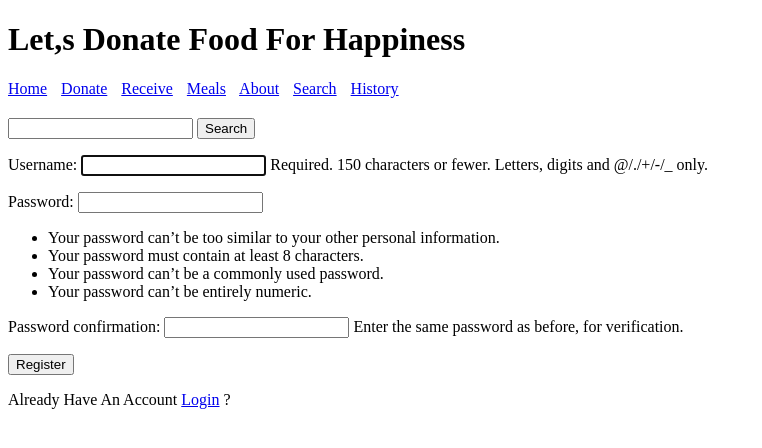
After one commit to jysin330/fooDonationApp, a Django app: page /register/ in a window 1280 px wide. The commit adds this page. Shown: the top 448 px of the page, without its empty margins (0-762 px from the left). Run offline with Django 4.2, Linux system fonts and the light colour scheme.

Commit message:
registration form created

```diff
--- a/mysite/account/urls.py
+++ b/mysite/account/urls.py
@@ -1,4 +1,8 @@
 from django.urls import path
-from .views import login_view, logout_view
+from .views import login_view, logout_view, register_view
 
-urlpatterns = [path("login/", login_view), path("logout/", logout_view)]
+urlpatterns = [
+    path("login/", login_view),
+    path("logout/", logout_view),
+    path("register/", register_view),
+]
--- a/mysite/account/views.py
+++ b/mysite/account/views.py
@@ -1,5 +1,6 @@
 from django.shortcuts import render, redirect
 from django.contrib.auth import authenticate, login, logout
+from django.contrib.auth.forms import UserCreationForm, AuthenticationForm
 
 
 # Create your views here.
@@ -25,3 +26,14 @@ def logout_view(request):
         return redirect("/login")
 
     return render(request, "fooDonationApp\Accounts\logout.html", {})
+
+
+def register_view(request):
+    form = UserCreationForm(request.POST or None)
+    context = {"form": form}
+    if form.is_valid():
+        form.save()
+        context["form"] = form
+        return redirect("/login")
+
+    return render(request, "fooDonationApp\Accounts\Register.html", context)
--- /dev/null
+++ b/mysite/fooDonationApp/templates/fooDonationApp/Accounts/Register.html
@@ -0,0 +1,16 @@
+{% extends 'fooDonationApp\base.html' %}
+
+
+{% block content %}
+
+{%if not request.user.is_authenticated %}
+<form action="" method="POST">  {% csrf_token %}
+{{form.as_p}}
+<button type="submit">Register</button>
+</form>
+<p>Already Have An Account <a href="/login">Login</a> ? </p>
+{%else%}
+<p>For New registration , you have to first logout this UserLogin <a href="/logout">logout</a> ? </p>
+
+{%endif%}
+{% endblock content%}
--- a/mysite/fooDonationApp/templates/fooDonationApp/Accounts/login.html
+++ b/mysite/fooDonationApp/templates/fooDonationApp/Accounts/login.html
@@ -15,6 +15,7 @@
 <br/>
 <button type="submit">login</button>
 </form>
+<p>New Registration? <a href="/register">Register</a> ? </p>
 {%else%}
 <p>You are already login . Want to <a href="/logout">logout</a> ? </p>
 
```
Also changed, not shown: mysite/db.sqlite3.
